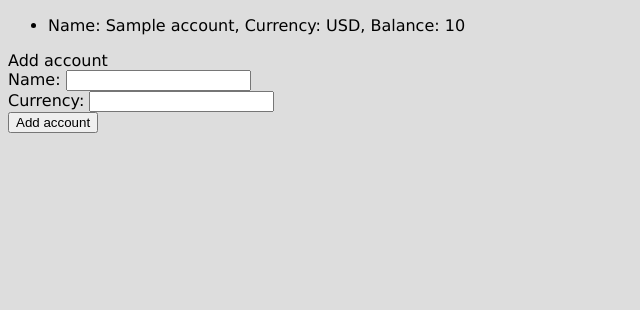
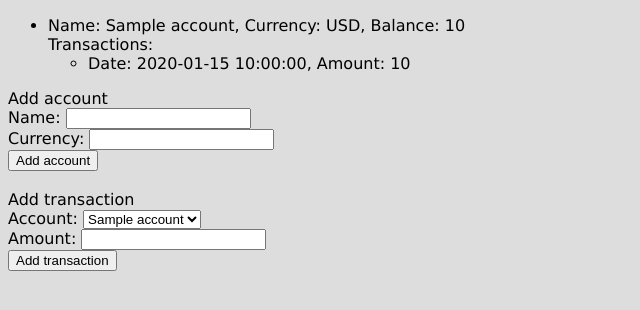
Before and after one commit to nicolasalt/pft, a Python web app: template templates/index.html in a window 1280 px wide. Shown: the top 310 px of the page, without its empty margins (0-640 px from the left). Run offline with Jinja, Linux system fonts and the light colour scheme; the template is opened without the code that fills it: most values are stand-ins (such as "Sample title", 1, 10 or a date in 2020).

Commit message:
Added transactions.

```diff
--- a/index.yaml
+++ b/index.yaml
@@ -21,3 +21,9 @@ indexes:
   properties:
   - name: date
     direction: desc
+
+- kind: Transaction
+  ancestor: yes
+  properties:
+  - name: date
+    direction: desc
--- a/templates/base.html
+++ b/templates/base.html
@@ -2,6 +2,7 @@
 <html>
 <head>
   <link type="text/css" rel="stylesheet" href="/css/common.css" />
+  <title>Personal Finance Tracker</title>
 </head>
 <body>
 
--- a/templates/index.html
+++ b/templates/index.html
@@ -8,6 +8,16 @@
         Name: {{ account.name|escape }},
         Currency: {{ account.currency|escape }},
         Balance: {{ account.balance }}
+        <br>
+        Transactions:
+        <ul>
+          {% for transaction in transactions if transaction.account_id == account.key().id() %}
+            <li>
+              Date: {{ transaction.date|escape }},
+              Amount: {{ transaction.amount|escape }}
+            </li>
+          {% endfor %}
+        </ul>
       </li>
     {% endfor %}
   </ul>
@@ -19,4 +29,18 @@
     <div><input type="submit" value="Add account" /></div>
 </form>
 
+<br>
+<div>Add transaction</div>
+<form action="/do/add_transaction" method="post">
+    <div>Account:
+      <select name='account_id'>
+        {% for account in accounts %}
+          <option value="{{ account.key().id() }}">{{ account.name|escape }}</option>
+        {% endfor %}
+      </select>
+    </div>
+    <div>Amount: <input name='amount'/></div>
+    <div><input type="submit" value="Add transaction" /></div>
+</form>
+
 {% endblock %}
```
Also changed, not shown: datastore/models.py (+7 -0 lines), main.py (+44 -5 lines).
